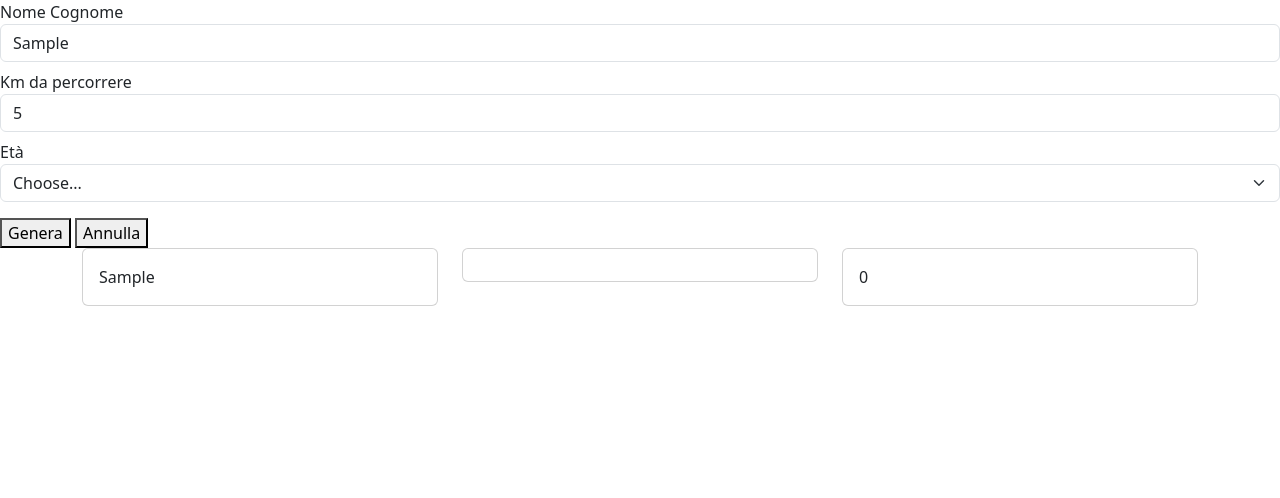
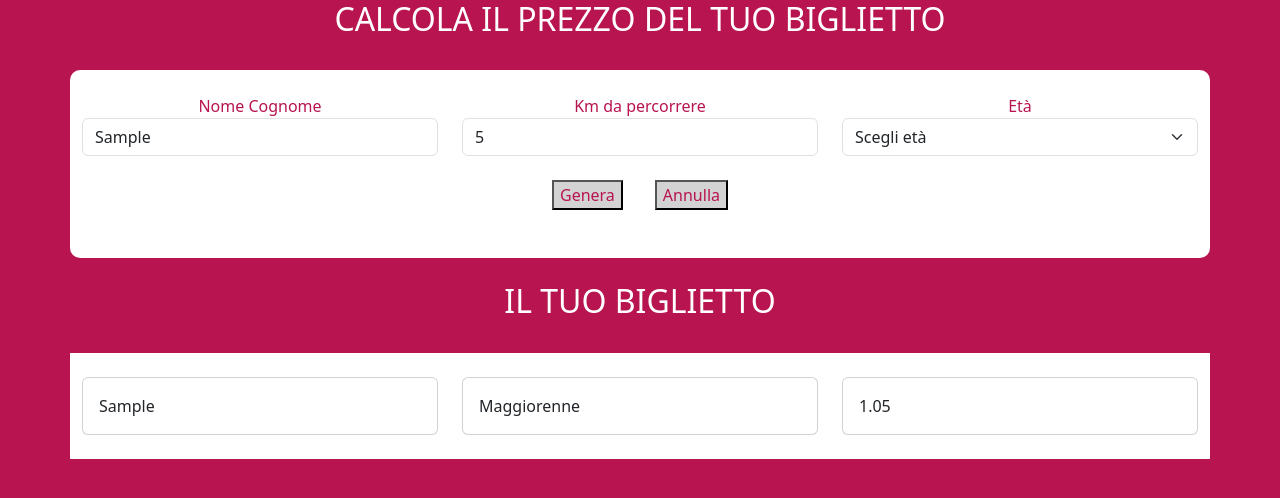
Before and after one commit to lucioacri/js-biglietto-treno-form, a plain HTML site: page index.html in a window 1280 px wide. Both pictures are taken after typing "Sample", "5" into the empty fields and a click on the button "Genera". Drawn offline with nearby package versions, Linux system fonts and the light colour scheme.

Commit message:
add some css and html

```diff
--- a/css/style.css
+++ b/css/style.css
@@ -0,0 +1,20 @@
+body {
+  background-color: #b81450;
+}
+
+h2 {
+  color: white;
+}
+
+.red-buttons {
+  background-color: lightgray;
+  color: #b81450;
+}
+
+.white-container {
+  background-color: white;
+  color: #b81450;
+}
+.inputs {
+  border-radius: 10px;
+}
--- a/index.html
+++ b/index.html
@@ -26,31 +26,63 @@
   </head>
   <body>
     <main>
+      <div class="d-flex justify-content-center">
+        <h2>CALCOLA IL PREZZO DEL TUO BIGLIETTO</h2>
+      </div>
       <form id="ticket-choice">
+        <div class="container white-container inputs py-4 my-4">
+          <div class="row">
+            <div class="col-12">
               <div class="alert alert-danger d-none" id="error-message">
                 Dati inseriti non validi
               </div>
-        <div class="mb-2">
+            </div>
+            <div class="col-4">
+              <div class="d-flex justify-content-center">
                 <label>Nome Cognome</label>
+              </div>
               <input type="text" id="credentials" class="form-control" />
             </div>
-        <div class="mb-2">
+            <div class="col-4">
+              <div class="d-flex justify-content-center">
                 <label>Km da percorrere</label>
+              </div>
               <input type="number" id="distance" class="form-control" />
             </div>
+            <div class="col-4">
+              <div class="d-flex justify-content-center">
                 <label>Età</label>
-        <div class="input-group mb-3">
+              </div>
+              <div class="input-group">
                 <select class="form-select my-dropdown" id="inputGroupSelect01">
-            <option selected value="">Choose...</option>
-            <option value="1">Minorenne</option>
-            <option value="2">Maggiorenne</option>
-            <option value="3">Over 65</option>
+                  <option selected value="">Scegli età</option>
+                  <option value="minorenne">Minorenne</option>
+                  <option value="maggiorenne">Maggiorenne</option>
+                  <option value="over-65">Over 65</option>
                 </select>
               </div>
-        <button id="send-button">Genera</button>
-        <button id="delete-button">Annulla</button>
+            </div>
+            <div class="d-flex justify-content-center my-4">
+              <button id="send-button" class="red-buttons mx-3">Genera</button>
+              <button id="delete-button" class="red-buttons mx-3">
+                Annulla
+              </button>
+            </div>
+          </div>
+        </div>
       </form>
+      <div id="hidden-card" class="d-none mt-4">
         <div class="container">
+          <div class="row">
+            <div class="col-12">
+              <div class="d-flex justify-content-center">
+                <h2>IL TUO BIGLIETTO</h2>
+              </div>
+            </div>
+          </div>
+        </div>
+
+        <div class="container white-container py-4 my-4">
           <div class="row">
             <div class="col-4">
               <div class="card" id="name-card">
@@ -69,6 +101,7 @@
             </div>
           </div>
         </div>
+      </div>
     </main>
 
     <script
--- a/js/script.js
+++ b/js/script.js
@@ -6,9 +6,9 @@ const ticketChoiceForm = document.getElementById("ticket-choice");
 const errorAlert = document.getElementById("error-message");
 const ages = document.getElementById("inputGroupSelect01");
 const kmPrice = 0.21;
-let finalPrice = 0;
 
 // CARDS
+const hiddenCard = document.getElementById("hidden-card");
 const cardUserName = document.querySelector("#name-card .card-user");
 const cardRange = document.querySelector("#range-card .card-range");
 const cardPrice = document.querySelector("#price-card .card-price");
@@ -20,39 +20,44 @@ ticketChoiceForm.addEventListener("submit", function (event) {
   const fullName = userCredentials.value;
   const fixedDistance = parseInt(kmDistance.value);
   let agesRange = ages.value;
+  let ageForCard = "Maggiorenne";
   console.log("range di età", agesRange);
 
   let correctInputs = false;
-  if (!fullName || !isNaN(fullName)) correctInputs = true;
-  if (!fixedDistance || isNaN(fixedDistance) || fixedDistance < 0)
+  if (!fullName || !isNaN(fullName)) {
     correctInputs = true;
-
+  }
+  if (!fixedDistance || isNaN(fixedDistance) || fixedDistance < 0) {
+    correctInputs = true;
+  }
   if (correctInputs) {
     errorAlert.classList.remove("d-none");
-    return;
-  }
-
+    hiddenCard.classList.replace("d-block", "d-none");
+  } else {
     errorAlert.classList.add("d-none");
-  if (agesRange === "1") {
-    agesRange = "Minorenne";
+    hiddenCard.classList.replace("d-none", "d-block");
+    let finalPrice = fixedDistance * kmPrice;
+    if (agesRange === "minorenne") {
+      ageForCard = "Minorenne";
       const discount20 = (finalPrice * 20) / 100;
       finalPrice = fixedDistance * kmPrice - discount20;
     }
-  if (agesRange === "3") {
-    agesRange = "Over 65";
+    if (agesRange === "over-65") {
+      ageForCard = "Over 65";
       const discount40 = (finalPrice * 40) / 100;
       finalPrice = fixedDistance * kmPrice - discount40;
     }
-  if (agesRange === "2") {
-    agesRange = "Maggiorenne";
+    if (agesRange === "maggiorenne") {
+      ageForCard = "Maggiorenne";
       finalPrice = fixedDistance * kmPrice;
     }
-
-  console.log("prezzo finale", finalPrice);
-  console.log("nome e cognome", fullName);
-  console.log("distanza", fixedDistance);
+    hiddenCard.classList.replace("d-none", "d-flex");
 
     cardUserName.innerText = `${fullName}`;
-  cardRange.innerText = `${agesRange}`;
+    cardRange.innerText = `${ageForCard}`;
     cardPrice.innerText = `${finalPrice}`;
+  }
+  // if (!correctInputs) {
+  // } else {
+  // }
 });
```
Lines whose indentation alone changed are shown as unchanged.
